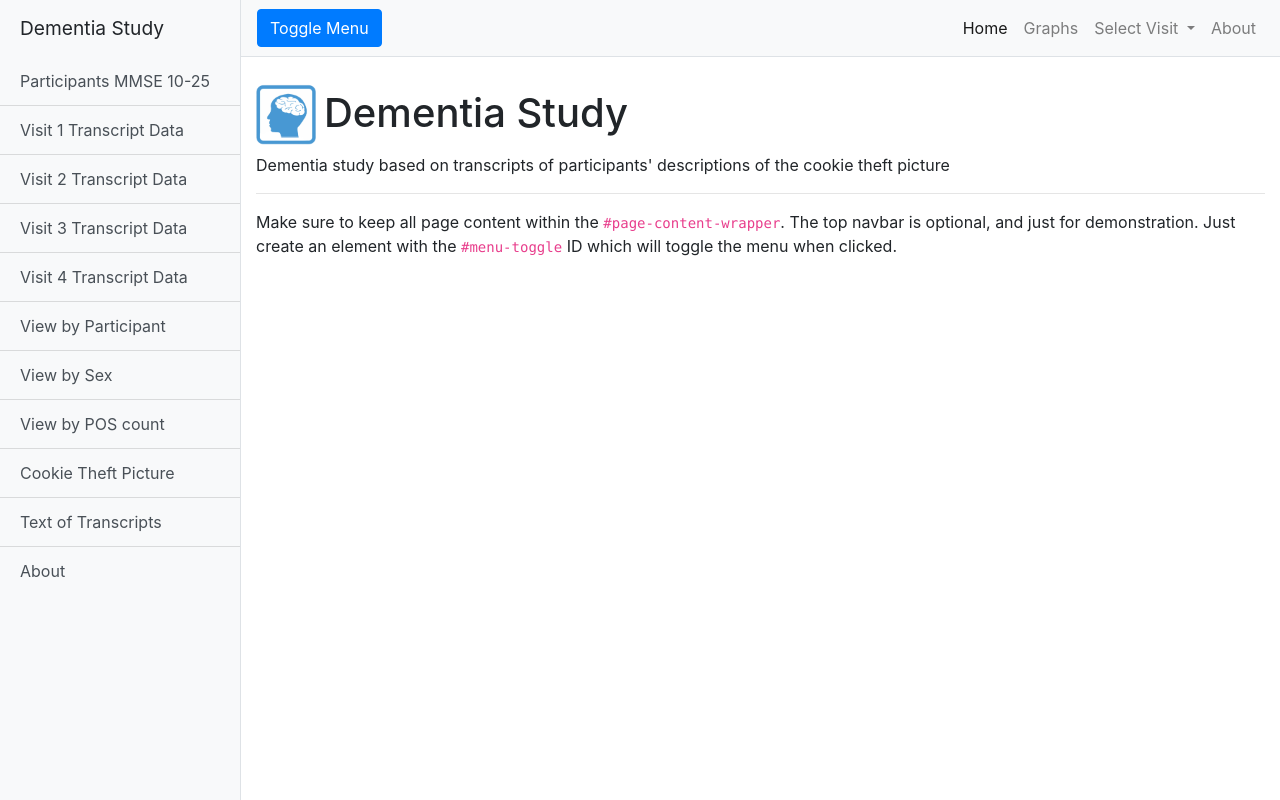
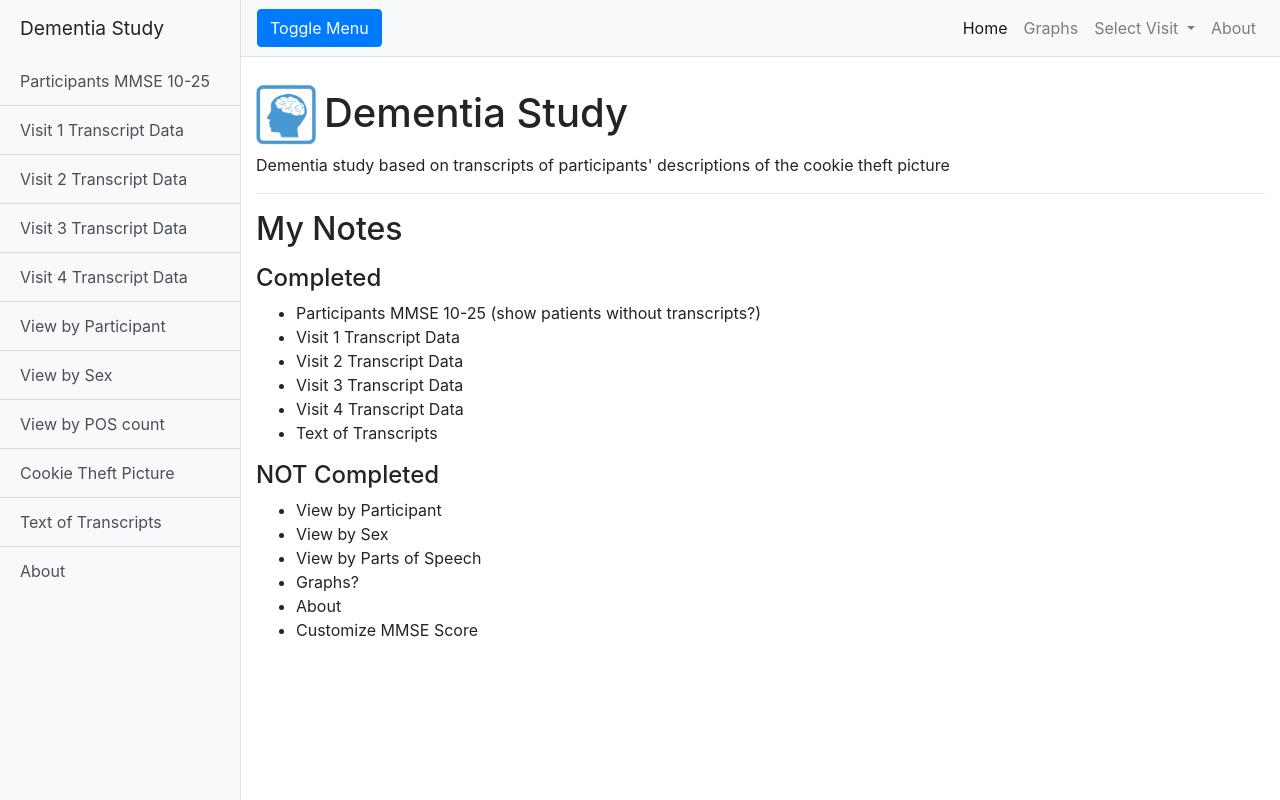
Before and after one commit to rachelf21/DementiaStudy, a Flask app: page / in a window 1280 px wide. Run offline with Flask 2, Linux system fonts and the light colour scheme; some libraries are stand-ins or nearby versions.

Commit message:
Added my notes page

```diff
--- a/app/templates/base.html
+++ b/app/templates/base.html
@@ -83,7 +83,7 @@
           <div class="collapse navbar-collapse" id="navbarSupportedContent">
             <ul class="navbar-nav ml-auto mt-2 mt-lg-0">
               <li class="nav-item active">
-                <a class="nav-link" href="#">Home <span class="c sr-only">(current)</span></a>
+                <a class="nav-link" href="/">Home <span class="c sr-only">(current)</span></a>
               </li>
               <li class="nav-item">
                 <a class="nav-link" href="{{ url_for('graphs') }}">Graphs</a>
--- a/app/templates/index.html
+++ b/app/templates/index.html
@@ -1,8 +1,25 @@
 {% extends "base.html" %} {% block content %}
+<h2>My Notes</h2>
+<p></p>
+<h4>Completed</h4>
+<ul>
+  <li>Participants MMSE 10-25 (show patients without transcripts?)</li>
+  <li>Visit 1 Transcript Data</li>
+  <li>Visit 2 Transcript Data</li>
+  <li>Visit 3 Transcript Data</li>
+  <li>Visit 4 Transcript Data</li>
+  <li>Text of Transcripts</li>
+</ul>
+<p></p>
+<h4>NOT Completed</h4>
 
-<p>
-  Make sure to keep all page content within the <code>#page-content-wrapper</code>. The top navbar is optional, and just for demonstration.
-  Just create an element with the <code>#menu-toggle</code> ID which will toggle the menu when clicked.
-</p>
+<ul>
+  <li>View by Participant</li>
+  <li>View by Sex</li>
+  <li>View by Parts of Speech</li>
+  <li>Graphs?</li>
+  <li>About</li>
+  <li>Customize MMSE Score</li>
+</ul>
 
 {% endblock %}
--- a/run.py
+++ b/run.py
@@ -1,5 +1,5 @@
 from app import app
 
 if __name__ == '__main__':
-    app.run(debug = True)
-    # app.run(debug = False)
+    # app.run(debug = True)
+    app.run(debug = False)
```
